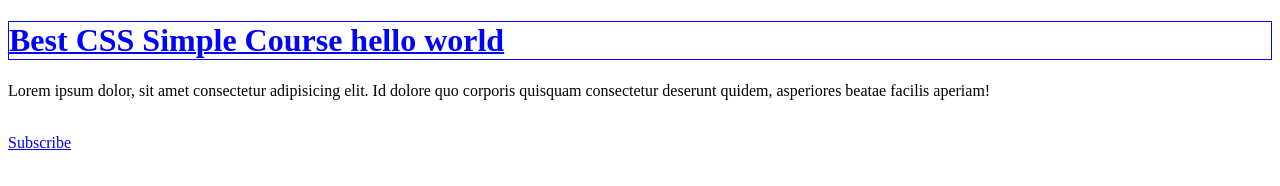
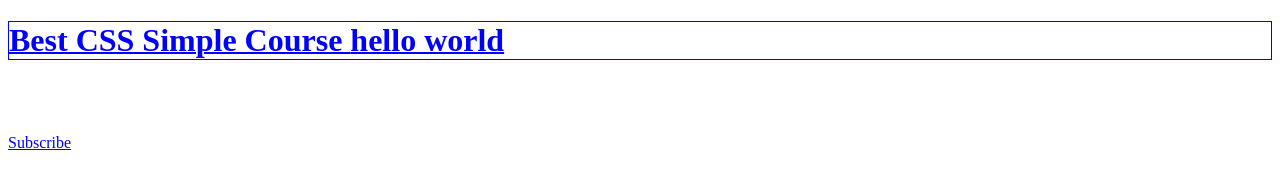
Before and after one commit to Code-Master20/css-basics, a plain HTML site: page 01_First/01_index.html in a window 1280 px wide. Drawn offline with Linux system fonts and the light colour scheme.

Commit message:
transparency on text-color

```diff
--- a/01_First/01_style.css
+++ b/01_First/01_style.css
@@ -1,14 +1,21 @@
 /* Sets the color to the element's color property value. However,
- if set as the value of color, currentColor is treated as inherit. */
+ if set as the value of color, currentColor is treated as inherit.*/
 h1 {
+  /* margin: 0; */
+  /* display: inline; */
   color: blue;
   border: 1.5px solid currentColor;
   text-decoration-line: underline;
   text-decoration-color: currentColor;
   text-decoration-thickness: 1.5px;
 }
-
 span {
   color: currentColor; /*here currentColor is treated as inherits for span-element
   in-fact no need to mention currentColor, span automatically inherits its parent color as text-color*/
 }
+
+/*alternative away to apply transparency rather than rgba*/
+p {
+  color: transparent;
+  /*color: rgba(255, 0, 0, 0);*/
+}
```
